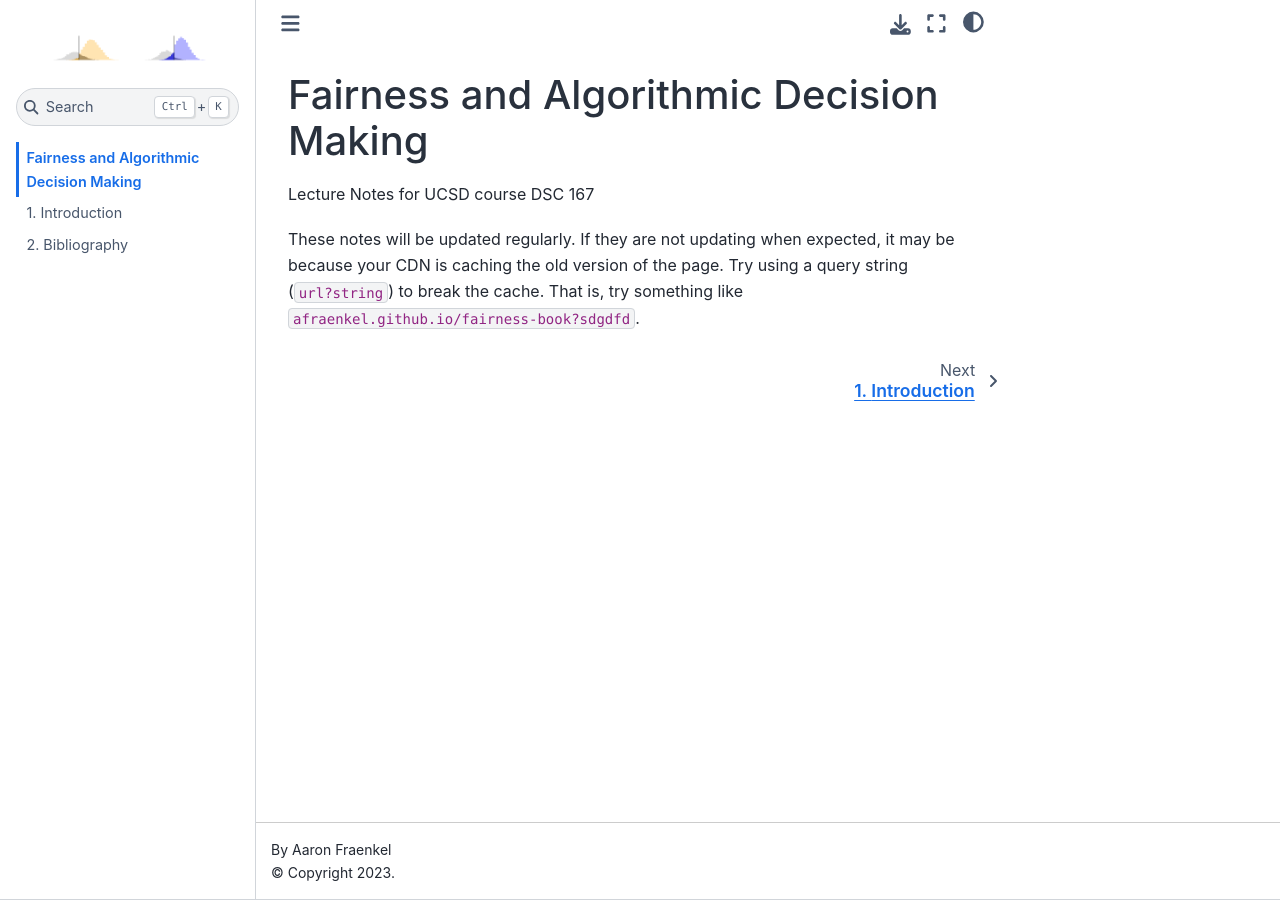
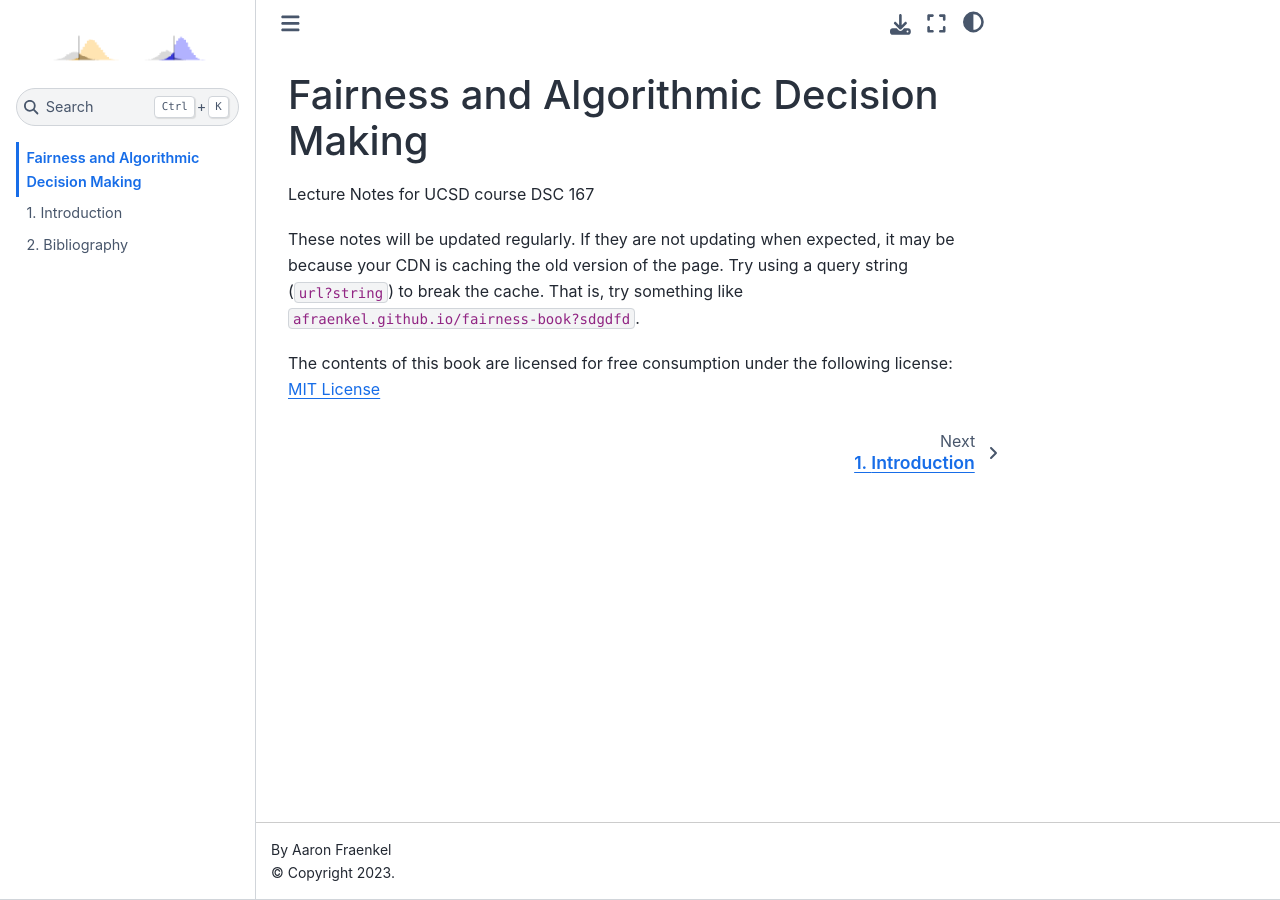
Before and after one commit to afraenkel/fairness-book, a Jupyter Book: the page built from book/intro.md, in a window 1280 px wide. Built offline with Jupyter Book 1.0.4 settings and Sphinx 7.4.7 and the Sphinx Book theme 1.1.4, drawn with Linux system fonts in a browser that asks for light colours.

Commit message:
add license

```diff
--- a/book/intro.md
+++ b/book/intro.md
@@ -8,3 +8,6 @@ If they are not updating when expected, it may be because your CDN is
 caching the old version of the page. Try using a query string
 (`url?string`) to break the cache. That is, try something like
 `afraenkel.github.io/fairness-book?sdgdfd`.
+
+The contents of this book are licensed for free consumption under the
+following license: [MIT License](https://github.com/afraenkel/fairness-book/blob/main/LICENSE)
```
